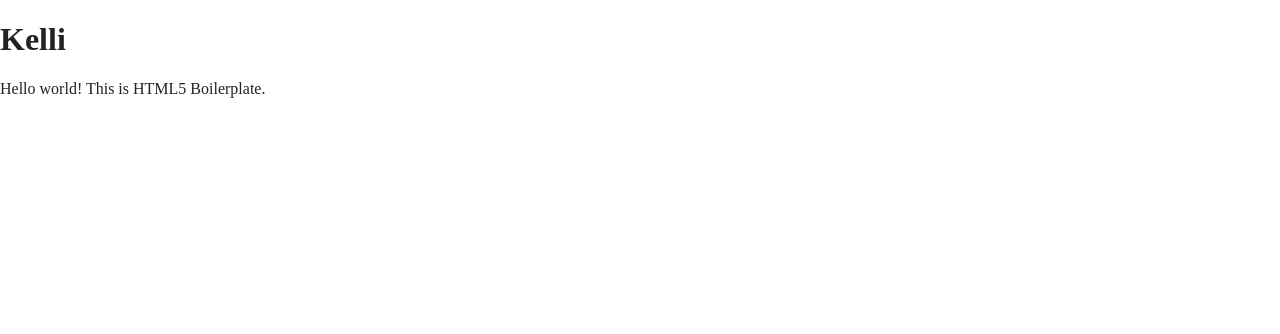
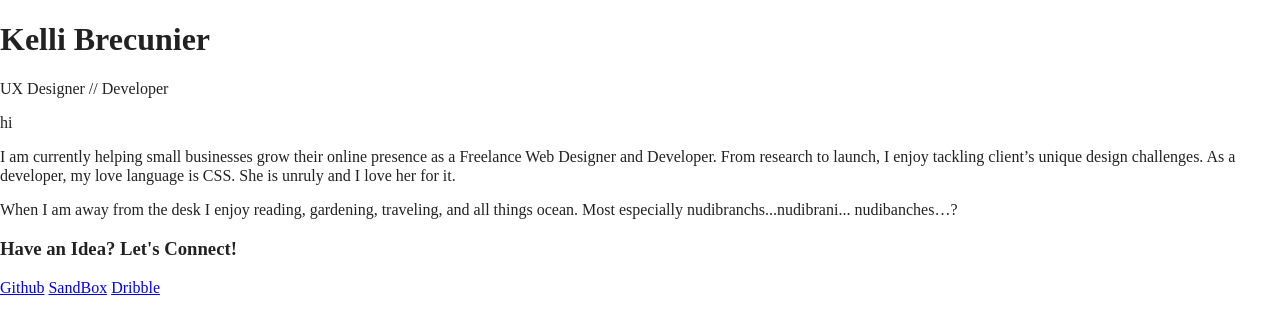
Before and after one commit to KelliBre/kelli.brecunier, a website built with Parcel: page index.html in a window 1280 px wide. Built offline with nearby package versions, Linux system fonts and the light colour scheme.

Commit message:
basic HTML structure

```diff
--- a/index.html
+++ b/index.html
@@ -23,9 +23,37 @@
 </head>
 
 <body>
+  <section id="hero-area">
+    <div class="content-wrapper">
+      <h1>Kelli Brecunier</h1>
+      <p>UX Designer // Developer</p>
+      <p class="tiny-text">hi</p>
+    </div>
+  </section>
+  <section id="about-area">
+    <div class="content-wrapper">
+      <div>
 
- <h1>Kelli</h1>
-  <p>Hello world! This is HTML5 Boilerplate.</p>
+      </div>
+      <div>
+        <p>I am currently helping small businesses grow their online presence as a Freelance Web Designer and Developer. From research to launch, I enjoy tackling client’s unique design challenges. As a developer, my love language is CSS. She is unruly and I love her for it. </p>
+        <p>When I am away from the desk I enjoy reading, gardening, traveling, and all things ocean. Most especially nudibranchs...nudibrani... nudibanches…? </p>
+      </div>
+    </div>
+  </section>
+  <section id="portfolio-area">
+    <div class="content-wrapper">
+    </div>
+  </section>
+  <section id="conntect-area">
+    <div class="content-wrapper">
+      <h3>Have an Idea? Let's Connect!</h3>
+      <a href="#">Github</a>
+      <a href="#">SandBox</a>
+      <a href="#">Dribble</a>
+    </div>
+  </section>
+
   <script src="js/vendor/modernizr-3.11.2.min.js"></script>
   <script src="js/plugins.js"></script>
   <script src="js/main.js"></script>
```
